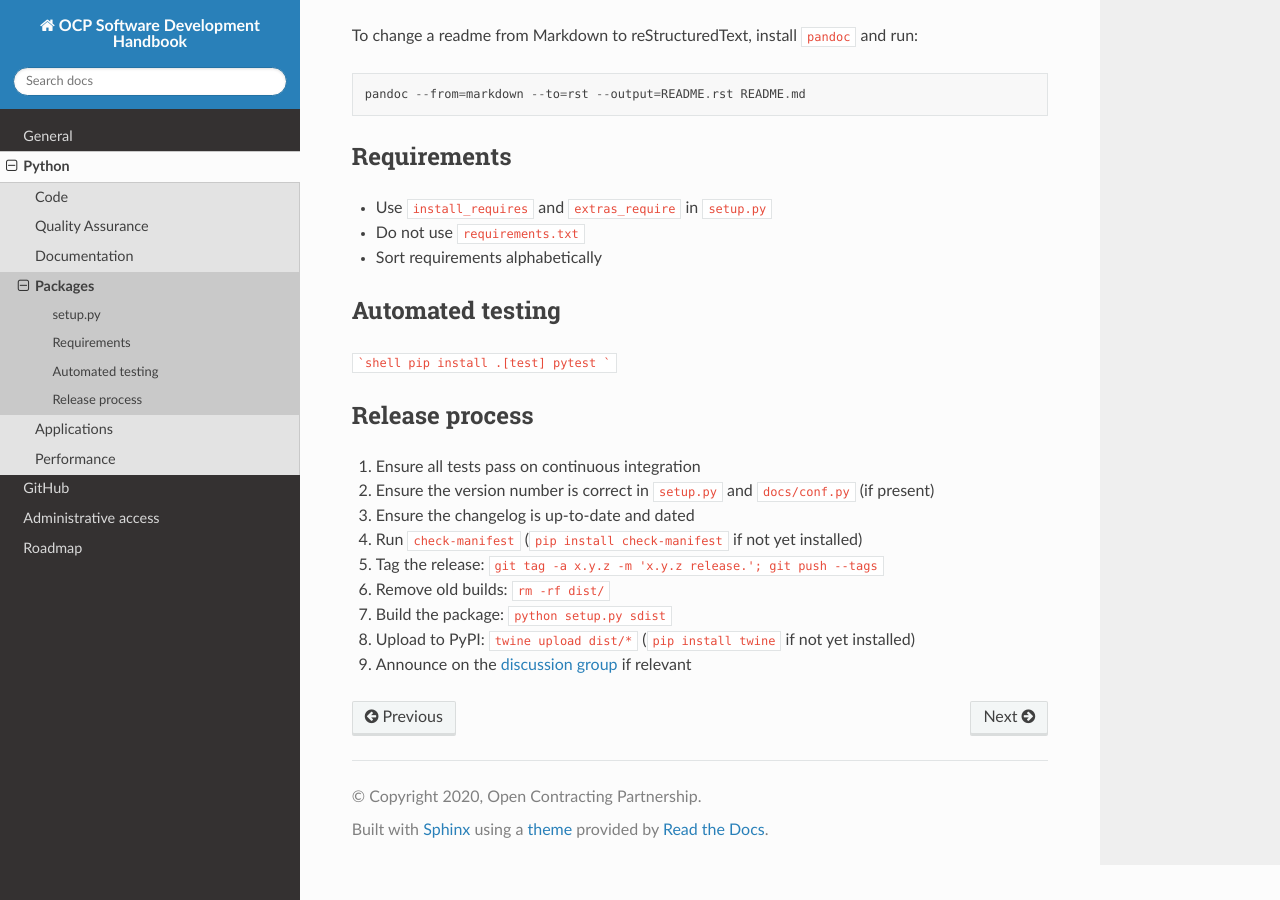
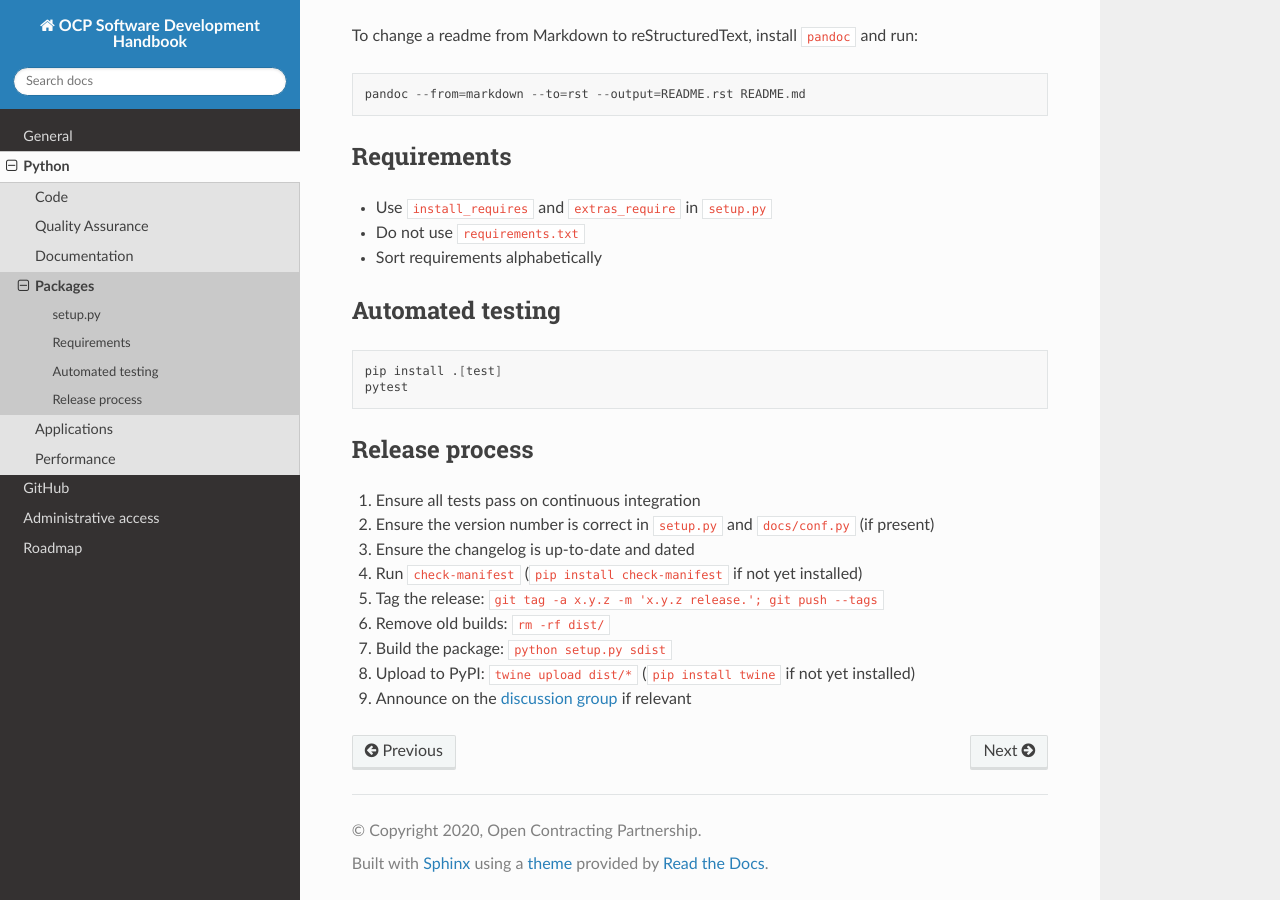
Before and after one commit to open-contracting/software-development-handbook, a Sphinx documentation site: the page built from docs/python/packages.rst, in a window 1280 px wide and 900 px high, scrolled down 1125 px. Built offline with Sphinx 7.4.7 and the Read the Docs theme 2.0.0, drawn with Linux system fonts in a browser that asks for light colours.

Commit message:
Add py-spy, closes #5

````diff
--- a/docs/python/packages.rst
+++ b/docs/python/packages.rst
@@ -71,10 +71,10 @@ Requirements
 Automated testing
 -----------------
 
-```shell
-pip install .[test]
-pytest
-```
+.. code-block:: shell
+
+   pip install .[test]
+   pytest
 
 Release process
 ---------------
--- a/docs/python/performance.rst
+++ b/docs/python/performance.rst
@@ -12,6 +12,8 @@ For example:
    gprof2dot -f pstats code.prof | dot -Tpng -o output.png
    open output.png
 
+To see where a running program is spending its time, use `py-spy top <https://github.com/benfred/py-spy>`__.
+
 Memory profiling
 ----------------
 
````
